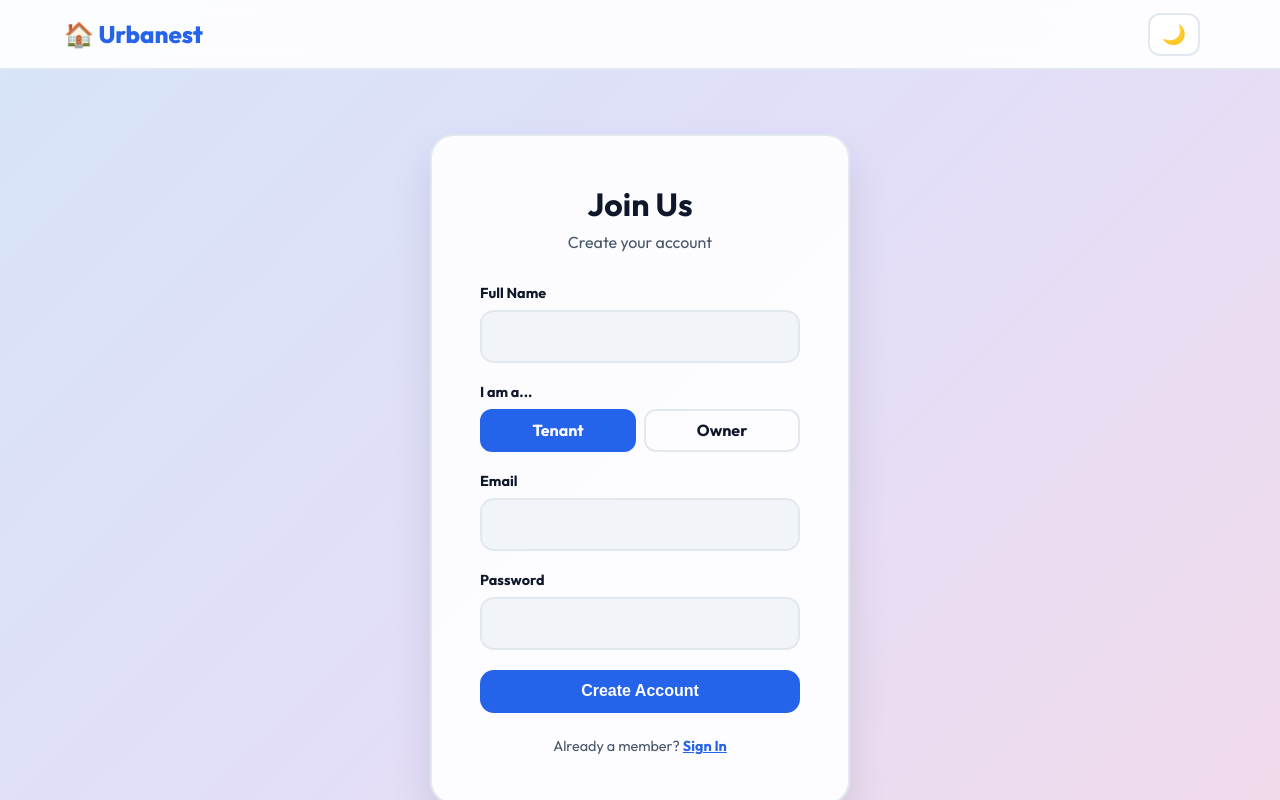
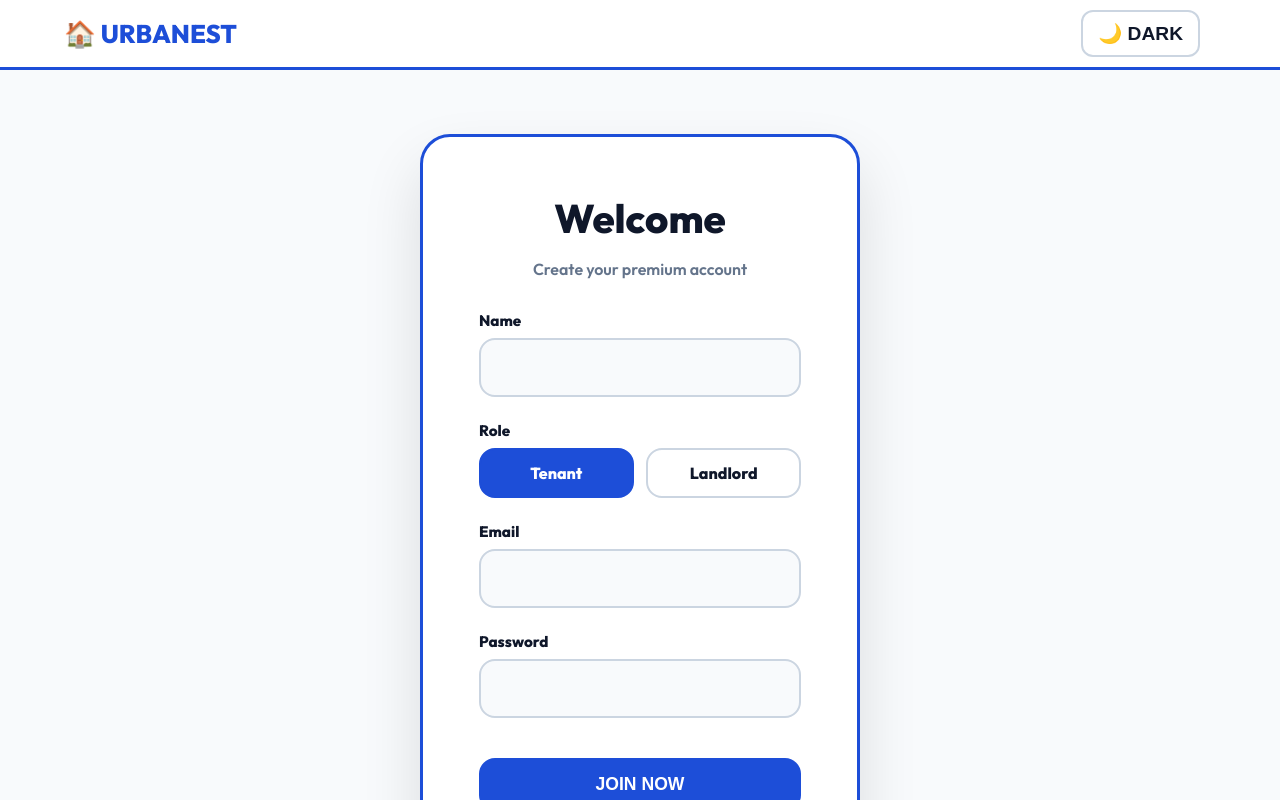
Before and after one commit to aryuchan/FLAT_FINDER_URBANEST, a website: page index.html in a window 1280 px wide. Both pictures are taken after a click on the link "Sign up free". Shown: the top 800 px of the page. Drawn offline with Linux system fonts and the light colour scheme; no server answers.

Commit message:
FINAL UNBREAKABLE VICTORY v6.0

```diff
--- a/index.html
+++ b/index.html
@@ -3,111 +3,99 @@
 <head>
     <meta charset="UTF-8">
     <meta name="viewport" content="width=device-width, initial-scale=1.0">
-    <title>FlatFinder | Premium Urban Living</title>
+    <title>FlatFinder | Ultimate Premium</title>
     <style>
-        /* ── VIBRANT PREMIUM CSS ── */
-        @import url('https://fonts.googleapis.com/css2?family=Outfit:wght@400;600;700;800&display=swap');
+        /* ── UNBREAKABLE PREMIUM CSS ── */
+        @import url('https://fonts.googleapis.com/css2?family=Outfit:wght@600;800&display=swap');
 
         :root {
-            --primary: #2563eb;
-            --bg: #f1f5f9;
-            --surface: rgba(255, 255, 255, 0.9);
+            --primary: #1d4ed8;
+            --bg: #f8fafc;
+            --card: #ffffff;
             --text: #0f172a;
-            --text-muted: #475569;
-            --border: #e2e8f0;
-            --accent: #3b82f6;
-            --radius: 24px;
+            --text-muted: #64748b;
+            --border: #cbd5e1;
         }
 
         [data-theme="dark"] {
-            --bg: #0f172a;
-            --surface: rgba(30, 41, 59, 0.9);
+            --bg: #020617;
+            --card: #1e293b;
             --text: #f8fafc;
             --text-muted: #94a3b8;
             --border: #334155;
-            --accent: #60a5fa;
+            --primary: #3b82f6;
         }
 
         * { box-sizing: border-box; margin: 0; padding: 0; }
         body {
             font-family: 'Outfit', sans-serif;
-            background: var(--bg);
+            background-color: var(--bg);
             color: var(--text);
-            transition: 0.3s;
             min-height: 100vh;
-        }
-
-        /* VIBRANT GRADIENT BACKGROUND */
-        body::before {
-            content: ""; position: fixed; inset: 0; z-index: -1;
-            background: linear-gradient(135deg, var(--accent) 0%, #8b5cf6 50%, #ec4899 100%);
-            opacity: 0.15;
+            transition: 0.2s;
         }
 
         .container { max-width: 1200px; margin: 0 auto; padding: 0 1.5rem; }
 
         nav {
-            height: 70px; background: var(--surface); backdrop-filter: blur(10px);
-            border-bottom: 2px solid var(--border); display: flex; align-items: center;
-            position: sticky; top: 0; z-index: 1000;
+            height: 70px; background: var(--card); border-bottom: 3px solid var(--primary);
+            display: flex; align-items: center; position: sticky; top: 0; z-index: 1000;
         }
         .nav-inner { display: flex; align-items: center; justify-content: space-between; width: 100%; }
-        .nav-brand { font-size: 1.5rem; font-weight: 800; color: var(--primary); text-decoration: none; }
-        .nav-right { display: flex; align-items: center; gap: 1rem; }
+        .nav-brand { font-size: 1.6rem; font-weight: 800; color: var(--primary); text-decoration: none; }
 
         .theme-toggle {
-            padding: 8px 12px; border-radius: 12px; border: 2px solid var(--border);
-            background: var(--surface); cursor: pointer; font-size: 1.2rem;
+            padding: 10px 15px; border-radius: 12px; border: 2px solid var(--border);
+            background: var(--card); color: var(--text); cursor: pointer; font-size: 1.2rem; font-weight: 800;
         }
 
         .auth-wrapper { display: flex; align-items: center; justify-content: center; padding: 4rem 1rem; }
         .auth-card {
-            width: 100%; max-width: 420px; padding: 3rem; background: var(--surface);
-            border-radius: var(--radius); border: 2px solid var(--border); box-shadow: 0 20px 40px rgba(0,0,0,0.1);
+            width: 100%; max-width: 440px; padding: 3.5rem; background: var(--card);
+            border-radius: 30px; border: 3px solid var(--primary); box-shadow: 0 30px 60px rgba(0,0,0,0.12);
             text-align: center;
         }
 
-        .form-group { text-align: left; margin-bottom: 1.25rem; }
-        .form-label { display: block; font-weight: 700; margin-bottom: 0.5rem; font-size: 0.9rem; }
+        .form-group { text-align: left; margin-bottom: 1.5rem; }
+        .form-label { display: block; font-weight: 800; margin-bottom: 0.5rem; font-size: 0.95rem; }
         .form-input {
-            width: 100%; padding: 0.9rem 1.2rem; border-radius: 14px;
+            width: 100%; padding: 1rem 1.2rem; border-radius: 16px;
             border: 2px solid var(--border); background: var(--bg); color: var(--text);
-            font-family: inherit; font-size: 1rem;
+            font-family: inherit; font-size: 1.1rem;
         }
         .form-input:focus { outline: none; border-color: var(--primary); }
 
         .btn {
-            padding: 0.8rem 1.5rem; border-radius: 14px; font-weight: 700; cursor: pointer;
-            border: none; font-size: 1rem; transition: 0.2s;
+            padding: 1rem 2rem; border-radius: 16px; font-weight: 800; cursor: pointer;
+            border: none; font-size: 1.1rem; width: 100%; transition: 0.2s;
         }
-        .btn-primary { background: var(--primary); color: white; width: 100%; }
-        .btn-primary:hover { transform: translateY(-2px); filter: brightness(1.1); }
-        .btn-secondary { background: var(--border); color: var(--text); }
+        .btn-primary { background: var(--primary); color: white; margin-top: 1rem; }
+        .btn-primary:hover { transform: scale(1.02); filter: brightness(1.2); }
 
-        .auth-switch { margin-top: 1.5rem; color: var(--text-muted); font-size: 0.9rem; }
-        .auth-switch a { color: var(--primary); font-weight: 700; cursor: pointer; text-decoration: underline; }
+        .auth-switch { margin-top: 2rem; color: var(--text-muted); font-size: 1rem; }
+        .auth-switch a { color: var(--primary); font-weight: 800; cursor: pointer; text-decoration: underline; }
 
         .hidden { display: none !important; }
-        .form-error { background: #fee2e2; color: #991b1b; padding: 1rem; border-radius: 12px; margin-bottom: 1.5rem; font-weight: 700; }
+        .form-error { background: #fee2e2; color: #991b1b; padding: 1.2rem; border-radius: 16px; margin-bottom: 2rem; font-weight: 800; border: 2px solid #ef4444; }
 
-        .role-pills { display: flex; gap: 0.5rem; }
+        .role-pills { display: flex; gap: 0.8rem; }
         .role-pill { flex: 1; cursor: pointer; }
         .role-pill input { display: none; }
-        .role-pill-inner { padding: 0.6rem; border: 2px solid var(--border); border-radius: 12px; font-weight: 700; text-align: center; }
+        .role-pill-inner { padding: 0.8rem; border: 2px solid var(--border); border-radius: 16px; font-weight: 800; text-align: center; }
         .role-pill input:checked + .role-pill-inner { border-color: var(--primary); background: var(--primary); color: white; }
 
-        #app-toast { position: fixed; bottom: 2rem; right: 2rem; z-index: 2000; }
-        .toast { padding: 1rem 1.5rem; border-radius: 12px; background: var(--text); color: var(--bg); font-weight: 700; }
+        #app-toast { position: fixed; top: 1rem; right: 1rem; z-index: 2000; }
+        .toast { padding: 1.2rem 2rem; border-radius: 16px; background: var(--primary); color: white; font-weight: 800; box-shadow: 0 10px 30px rgba(0,0,0,0.2); }
     </style>
 </head>
 <body>
 
     <nav>
         <div class="container nav-inner">
-            <a class="nav-brand" href="#/">🏠 Urbanest</a>
-            <div class="nav-right">
+            <a class="nav-brand" href="#/">🏠 URBANEST</a>
+            <div style="display:flex;gap:1rem;align-items:center">
                 <button class="theme-toggle" id="theme-btn">🌙</button>
-                <div id="nav-user-area"></div>
+                <div id="nav-user"></div>
             </div>
         </div>
     </nav>
@@ -116,143 +104,115 @@
     <div id="app-toast"></div>
 
     <script>
-        // ── CORE ENGINE ──
+        // ── UNBREAKABLE CORE ──
         const state = { user: null };
-        const Token = {
-            get: () => localStorage.getItem('ff_jwt'),
-            save: (t) => localStorage.setItem('ff_jwt', t),
-            clear: () => localStorage.removeItem('ff_jwt')
+        const LS = {
+            get: (k) => localStorage.getItem(k),
+            set: (k, v) => localStorage.setItem(k, v),
+            clear: (k) => localStorage.removeItem(k)
         };
 
         const Theme = {
+            init() { this.set(LS.get('ff_theme') || 'light'); },
             set(t) {
                 document.documentElement.setAttribute('data-theme', t);
-                localStorage.setItem('ff_theme', t);
-                document.getElementById('theme-btn').innerHTML = t === 'dark' ? '☀️' : '🌙';
+                LS.set('ff_theme', t);
+                document.getElementById('theme-btn').innerHTML = t === 'dark' ? '☀️ LIGHT' : '🌙 DARK';
             },
-            toggle() {
-                this.set(document.documentElement.getAttribute('data-theme') === 'dark' ? 'light' : 'dark');
-            }
+            toggle() { this.set(document.documentElement.getAttribute('data-theme') === 'dark' ? 'light' : 'dark'); }
         };
 
-        async function api(path, options = {}) {
-            const t = Token.get();
-            const init = {
-                method: options.method || 'GET',
-                headers: { ...(t ? { Authorization: `Bearer ${t}` } : {}), 'Content-Type': 'application/json' },
-                ...options
-            };
-            if (options.body) init.body = JSON.stringify(options.body);
+        async function callApi(path, body = null) {
             try {
-                const res = await fetch(path, init);
-                return await res.json();
-            } catch (e) { return { success: false, message: 'Server down' }; }
+                const res = await fetch(path, {
+                    method: body ? 'POST' : 'GET',
+                    headers: { 'Content-Type': 'application/json', 'Authorization': `Bearer ${LS.get('ff_jwt')}` },
+                    body: body ? JSON.stringify(body) : null
+                });
+                const data = await res.json();
+                if (data?.data?.token) LS.set('ff_jwt', data.data.token);
+                return data;
+            } catch (e) { return { success: false, message: 'Connection Error' }; }
         }
 
-        function render() {
-            const h = window.location.hash || '#/login';
+        function showPage() {
+            const hash = window.location.hash || '#/login';
             const root = document.getElementById('app-root');
 
-            if (h === '#/signup') {
+            if (hash === '#/signup') {
                 root.innerHTML = `
                     <div class="auth-wrapper">
                         <div class="auth-card">
-                            <h2 style="font-size:2rem;margin-bottom:0.5rem">Join Us</h2>
-                            <p style="color:var(--text-muted);margin-bottom:2rem">Create your account</p>
+                            <h1 style="font-size:2.5rem;margin-bottom:1rem">Welcome</h1>
+                            <p style="color:var(--text-muted);margin-bottom:2rem">Create your premium account</p>
                             <form id="auth-form">
                                 <div id="err" class="form-error hidden"></div>
+                                <div class="form-group"><label class="form-label">Name</label><input class="form-input" name="name" required></div>
                                 <div class="form-group">
-                                    <label class="form-label">Full Name</label>
-                                    <input class="form-input" name="name" required>
-                                </div>
-                                <div class="form-group">
-                                    <label class="form-label">I am a...</label>
+                                    <label class="form-label">Role</label>
                                     <div class="role-pills">
                                         <label class="role-pill"><input type="radio" name="role" value="tenant" checked><div class="role-pill-inner">Tenant</div></label>
-                                        <label class="role-pill"><input type="radio" name="role" value="owner"><div class="role-pill-inner">Owner</div></label>
+                                        <label class="role-pill"><input type="radio" name="role" value="owner"><div class="role-pill-inner">Landlord</div></label>
                                     </div>
                                 </div>
-                                <div class="form-group">
-                                    <label class="form-label">Email</label>
-                                    <input class="form-input" type="email" name="email" required>
-                                </div>
-                                <div class="form-group">
-                                    <label class="form-label">Password</label>
-                                    <input class="form-input" type="password" name="password" required>
-                                </div>
-                                <button class="btn btn-primary" type="submit">Create Account</button>
+                                <div class="form-group"><label class="form-label">Email</label><input class="form-input" type="email" name="email" required></div>
+                                <div class="form-group"><label class="form-label">Password</label><input class="form-input" type="password" name="password" required></div>
+                                <button class="btn btn-primary" type="submit">JOIN NOW</button>
                             </form>
-                            <p class="auth-switch">Already a member? <a href="#/login">Sign In</a></p>
+                            <p class="auth-switch">Already a member? <a href="#/login">Login here</a></p>
                         </div>
                     </div>`;
-            } else if (h === '#/login') {
+            } else if (hash === '#/login') {
                 root.innerHTML = `
                     <div class="auth-wrapper">
                         <div class="auth-card">
-                            <h2 style="font-size:2rem;margin-bottom:0.5rem">Welcome Back</h2>
-                            <p style="color:var(--text-muted);margin-bottom:2rem">Sign in to your account</p>
+                            <h1 style="font-size:2.5rem;margin-bottom:1rem">Hello</h1>
+                            <p style="color:var(--text-muted);margin-bottom:2rem">Sign in to continue</p>
                             <form id="auth-form">
                                 <div id="err" class="form-error hidden"></div>
-                                <div class="form-group">
-                                    <label class="form-label">Email</label>
-                                    <input class="form-input" type="email" name="email" required>
-                                </div>
-                                <div class="form-group">
-                                    <label class="form-label">Password</label>
-                                    <input class="form-input" type="password" name="password" required>
-                                </div>
-                                <button class="btn btn-primary" type="submit">Sign In</button>
+                                <div class="form-group"><label class="form-label">Email</label><input class="form-input" type="email" name="email" required></div>
+                                <div class="form-group"><label class="form-label">Password</label><input class="form-input" type="password" name="password" required></div>
+                                <button class="btn btn-primary" type="submit">LOGIN</button>
                             </form>
-                            <p class="auth-switch">New here? <a href="#/signup">Sign up free</a></p>
+                            <p class="auth-switch">Don't have an account? <a href="#/signup">Sign up free</a></p>
                         </div>
                     </div>`;
             } else {
-                root.innerHTML = `<div class="container" style="padding:4rem"><h1>Dashboard Coming Soon...</h1><p>You are logged in as ${state.user?.name}</p></div>`;
+                root.innerHTML = `<div class="container" style="padding:5rem"><h1>Welcome, ${state.user?.name || 'User'}!</h1><button class="btn btn-primary" style="width:auto" onclick="location.hash='#/login'">Back to Login</button></div>`;
             }
 
             const f = document.getElementById('auth-form');
             if (f) f.onsubmit = async (e) => {
                 e.preventDefault();
-                const btn = f.querySelector('button');
-                btn.disabled = true; btn.innerHTML = 'Wait...';
-                const res = await api(h === '#/signup' ? '/api/signup' : '/api/login', {
-                    method: 'POST',
-                    body: Object.fromEntries(new FormData(f))
-                });
-                if (res.success) {
-                    state.user = res.data.user;
-                    Token.save(res.data.token);
+                const b = f.querySelector('button'); b.disabled = true; b.innerHTML = 'PROCESSING...';
+                const r = await callApi(hash === '#/signup' ? '/api/signup' : '/api/login', Object.fromEntries(new FormData(f)));
+                if (r.success) {
+                    state.user = r.data.user;
                     window.location.hash = '#/dashboard';
                     updateNav();
                 } else {
-                    const eDiv = document.getElementById('err');
-                    eDiv.innerHTML = res.message; eDiv.classList.remove('hidden');
-                    btn.disabled = false; btn.innerHTML = 'Try Again';
+                    const ed = document.getElementById('err'); ed.innerHTML = r.message; ed.classList.remove('hidden');
+                    b.disabled = false; b.innerHTML = 'TRY AGAIN';
                 }
             };
         }
 
         function updateNav() {
-            const area = document.getElementById('nav-user-area');
+            const area = document.getElementById('nav-user');
             if (state.user) {
-                area.innerHTML = `<span>${state.user.name}</span> <button class="btn btn-secondary" onclick="logout()">Logout</button>`;
-            } else {
-                area.innerHTML = '';
-            }
+                area.innerHTML = `<b>${state.user.name}</b> <button onclick="logout()" style="margin-left:1rem;cursor:pointer">Logout</button>`;
+            } else { area.innerHTML = ''; }
         }
 
-        function logout() {
-            Token.clear(); state.user = null; updateNav(); window.location.hash = '#/login';
-        }
+        function logout() { LS.clear('ff_jwt'); state.user = null; updateNav(); window.location.hash = '#/login'; }
 
-        window.onhashchange = render;
+        window.onhashchange = showPage;
         window.onload = async () => {
-            Theme.set(localStorage.getItem('ff_theme') || 'light');
+            Theme.init();
             document.getElementById('theme-btn').onclick = () => Theme.toggle();
-            const res = await api('/api/me');
-            if (res.success) state.user = res.data;
-            updateNav();
-            render();
+            showPage(); // Show page IMMEDIATELY
+            const r = await callApi('/api/me');
+            if (r.success) { state.user = r.data; updateNav(); }
         };
     </script>
 </body>
```
